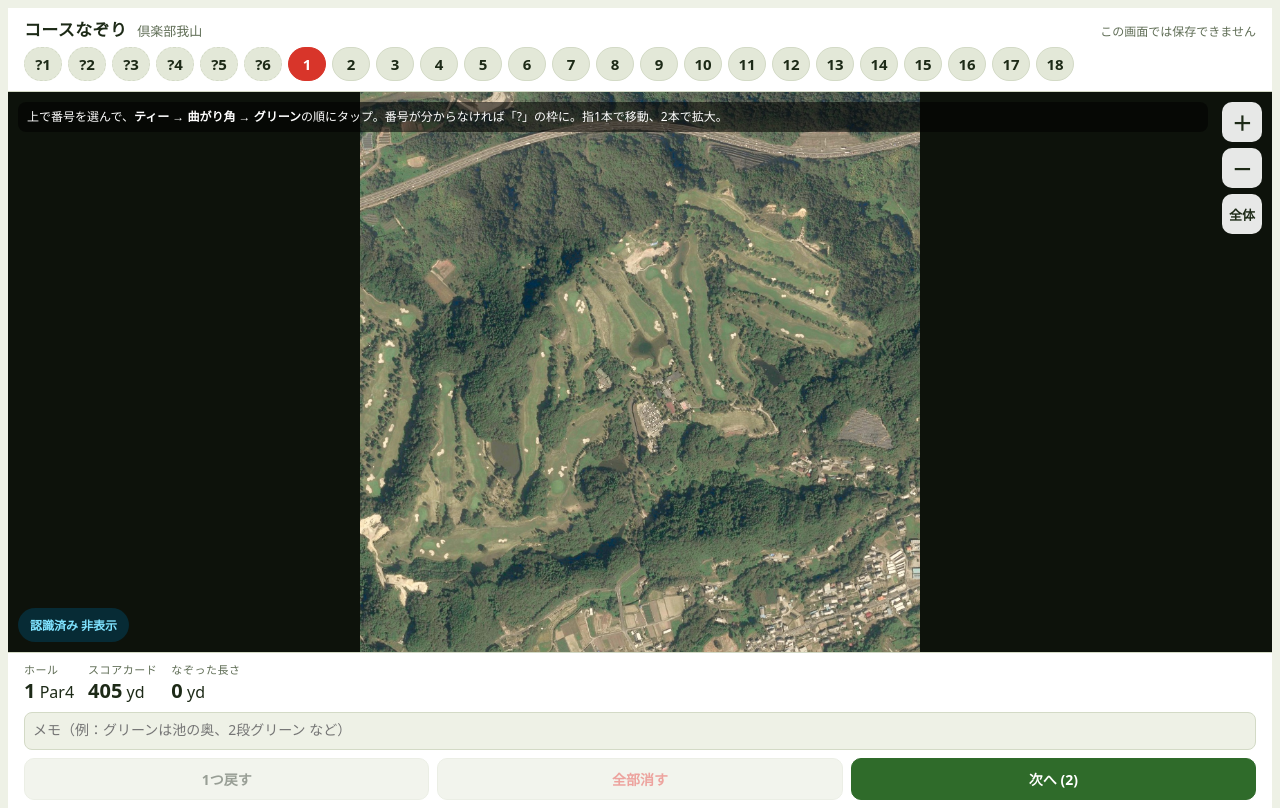
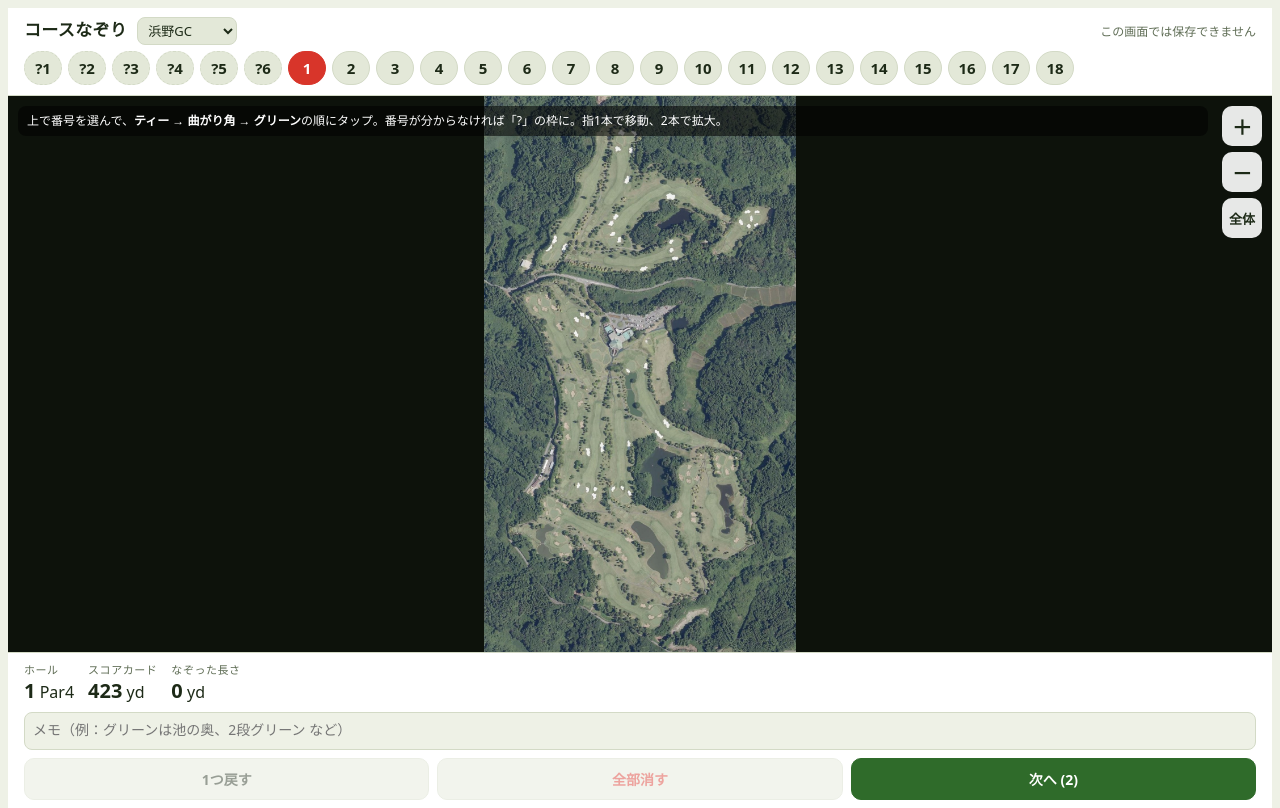
Before and after one commit to h9mbwk58zw-stack/my-golf, a plain HTML site: page tools/tracer/index.html in a window 1280 px wide. Drawn offline with Linux system fonts and the light colour scheme.

Commit message:
なぞり道具：浜野GC・平川CCを追加（高低差データ用）
Co-Authored-By: Claude Opus 5.5 <noreply@anthropic.com>
Claude-Session: https://claude.ai/code/session_01E8HaoGwg6ubsbpCdiAttoy

```diff
--- a/tools/tracer/index.html
+++ b/tools/tracer/index.html
@@ -22,7 +22,7 @@ header{background:var(--panel);border-bottom:1px solid var(--line);padding-block
   padding-left:max(16px,env(safe-area-inset-left,0px));padding-right:max(16px,env(safe-area-inset-right,0px));display:flex;flex-direction:column;gap:6px}
 .top{display:flex;align-items:baseline;gap:10px;flex-wrap:wrap}
 h1{font-family:var(--f-num);font-size:17px;margin:0;letter-spacing:.02em}
-.course{font-size:13px;color:var(--muted)}
+.csel{font-family:var(--f-ui);font-size:13px;color:var(--fg);background:var(--chip);border:1px solid var(--line);border-radius:8px;padding:3px 6px}
 .status{margin-left:auto;font-size:12px;color:var(--muted)}
 .status.ok{color:var(--ok)}
 .chips{display:flex;gap:6px;overflow-x:auto;padding-bottom:2px;scrollbar-width:none}
@@ -59,7 +59,7 @@ textarea{width:100%;box-sizing:border-box;border:1px solid var(--line);border-ra
 </style>
 <div class="app">
   <header>
-    <div class="top"><h1>コースなぞり</h1><span class="course" id="courseName">倶楽部我山</span><span class="status" id="status">読み込み中…</span></div>
+    <div class="top"><h1>コースなぞり</h1><select id="courseSel" class="csel" aria-label="ゴルフ場"></select><span class="status" id="status">読み込み中…</span></div>
     <div class="chips" id="chips"></div>
   </header>
   <div class="stage" id="stage">
@@ -86,13 +86,20 @@ textarea{width:100%;box-sizing:border-box;border:1px solid var(--line);border-ra
   </footer>
 </div>
 <script>
-const COURSE={id:"gazan",name:"倶楽部我山",img:"gazan.jpg",mpp:0.9633804138343002,
-  card:[[4,405],[5,541],[3,188],[4,418],[4,395],[4,350],[5,528],[3,135],[4,377],[4,365],[5,459],[3,182],[4,430],[4,341],[5,509],[3,155],[4,313],[4,355]]};
+const COURSES={
+ hamano:{id:"hamano",name:"浜野GC",img:"hamano.jpg",mpp:0.9672,card:[[4,423],[4,413],[4,370],[4,414],[3,172],[5,559],[4,454],[5,547],[3,231],[4,445],[4,439],[5,577],[3,209],[4,394],[4,451],[4,374],[3,218],[5,527]]},
+ hirakawa:{id:"hirakawa",name:"平川CC",img:"hirakawa.jpg",mpp:0.9668,card:[[4,430],[4,376],[3,166],[5,524],[4,483],[5,537],[4,458],[3,214],[4,362],[5,565],[4,427],[4,440],[3,160],[4,450],[5,519],[4,420],[3,222],[4,453]]},
+ gazan:{id:"gazan",name:"倶楽部我山",img:"gazan.jpg",mpp:0.9633804138343002,card:[[4,405],[5,541],[3,188],[4,418],[4,395],[4,350],[5,528],[3,135],[4,377],[4,365],[5,459],[3,182],[4,430],[4,341],[5,509],[3,155],[4,313],[4,355]]}};
+const CID=(location.hash.slice(1) in COURSES)?location.hash.slice(1):"hamano";
+const COURSE=COURSES[CID];
 const CANDS=[["A",[[1104,363],[1048,338],[993,309],[936,287]]],["B",[[1346,516],[1272,477],[1197,436],[1121,401]]],["C",[[1333,569],[1241,532],[1154,500],[1064,462]]],["D",[[1064,531],[1389,663]]],["E",[[715,498],[774,591],[830,680],[889,773]]],["F",[[894,446],[919,592],[968,735],[1009,884]]],["G",[[655,534],[708,622],[750,713],[809,800]]],["H",[[1420,744],[1319,706],[1216,663],[1121,623]]],["I",[[596,560],[622,656],[640,745],[655,850]]],["J",[[1047,665],[1067,729],[1078,791],[1101,852]]],["K",[[514,771],[495,890],[485,1005],[472,1129]]],["L",[[710,902],[659,961],[609,1021],[554,1078]]],["M",[[257,881],[249,998],[236,1113],[218,1231]]],["N",[[314,954],[321,1035],[342,1113],[339,1199]]],["O",[[621,1169],[501,1253],[371,1296],[238,1349]]],["P",[[161,1224],[131,1262],[109,1306],[74,1342]]]];
 const KEYS=["x1","x2","x3","x4","x5","x6"].concat(Array.from({length:18},(_,i)=>i+1));
 const lab=k=>typeof k==="string"?"?"+k.slice(1):String(k);
 let showC=false;
 const YD=COURSE.mpp*1.0936133;
+(()=>{const sel=document.getElementById("courseSel");Object.values(COURSES).forEach(c=>{const o=document.createElement("option");o.value=c.id;o.textContent=c.name;sel.appendChild(o)});
+  sel.value=CID;sel.onchange=()=>{location.hash=sel.value};
+  window.addEventListener("hashchange",()=>location.reload());})();
 const $=id=>document.getElementById(id);
 const cv=$("cv"),ctx=cv.getContext("2d"),stage=$("stage");
 const img=new Image();
@@ -133,7 +140,7 @@ function line(p,color,w,dash){ctx.beginPath();p.forEach((q,i)=>{const[s0,s1]=toS
 function draw(){
   ctx.setTransform(dpr,0,0,dpr,0,0);const r=stage.getBoundingClientRect();ctx.fillStyle="#0d120b";ctx.fillRect(0,0,r.width,r.height);
   if(img.complete&&img.width){ctx.imageSmoothingEnabled=view.s<2;ctx.drawImage(img,view.x,view.y,img.width*view.s,img.height*view.s)}
-  if(showC)CANDS.forEach(([id,p])=>{line(p,"rgba(0,40,60,.55)",6);line(p,"#7fe3ff",3);const m=p[Math.floor(p.length/2)];label(id,toScr(m),"#7fe3ff","#06303d",0)});
+  if(showC&&CID==="gazan")CANDS.forEach(([id,p])=>{line(p,"rgba(0,40,60,.55)",6);line(p,"#7fe3ff",3);const m=p[Math.floor(p.length/2)];label(id,toScr(m),"#7fe3ff","#06303d",0)});
   // other holes
   KEYS.forEach(n=>{if(n===cur)return;const p=pts(n);if(p.length<1)return;
     line(p,"rgba(0,0,0,.55)",5);line(p,"rgba(255,255,255,.85)",2.5,[6,5]);
@@ -177,6 +184,7 @@ $("clear").onclick=()=>{$("btns").hidden=true;$("confirm").hidden=false};
 $("no").onclick=()=>{$("btns").hidden=false;$("confirm").hidden=true};
 $("yes").onclick=()=>{holes[cur]={pts:[],memo:""};$("memo").value="";$("btns").hidden=false;$("confirm").hidden=true;changed()};
 $("next").onclick=()=>{const i=KEYS.indexOf(cur);select(KEYS[(i+1)%KEYS.length])};
+if(CID!=="gazan")$("ctog").hidden=true;
 $("ctog").onclick=()=>{showC=!showC;$("ctog").textContent=showC?"認識済み 表示中":"認識済み 非表示";draw()};
 $("memo").addEventListener("input",()=>{holes[cur]=holes[cur]||{pts:[],memo:""};holes[cur].memo=$("memo").value;dirty.add(cur);schedule()});
 function changed(){dirty.add(cur);info();chips();draw();schedule()}
```
Also changed, not shown: tools/tracer/hamano_meta.json (added, +15 -0 lines), tools/tracer/hirakawa_meta.json (added, +15 -0 lines), tools/tracer/hamano.jpg (added), tools/tracer/hirakawa.jpg (added).
